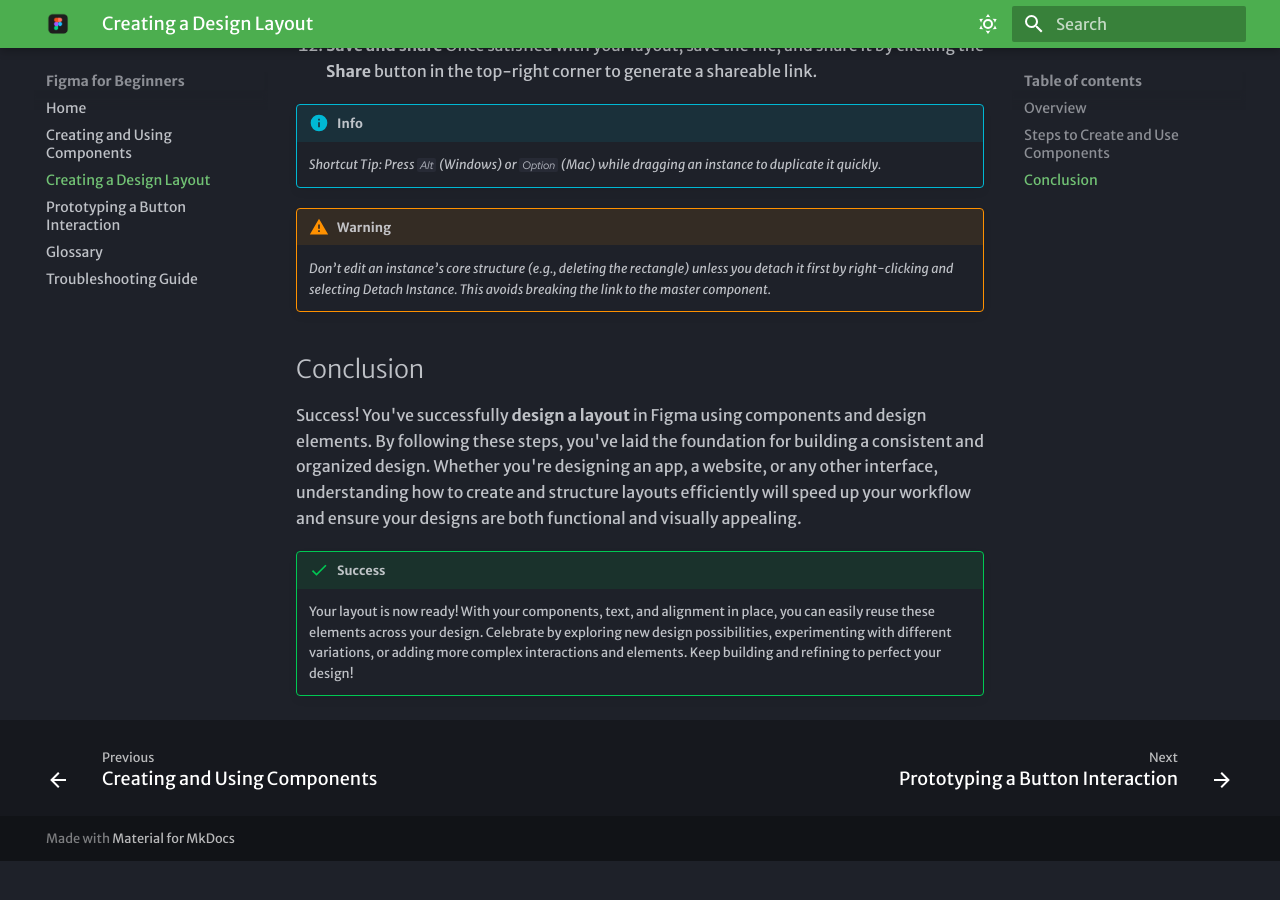
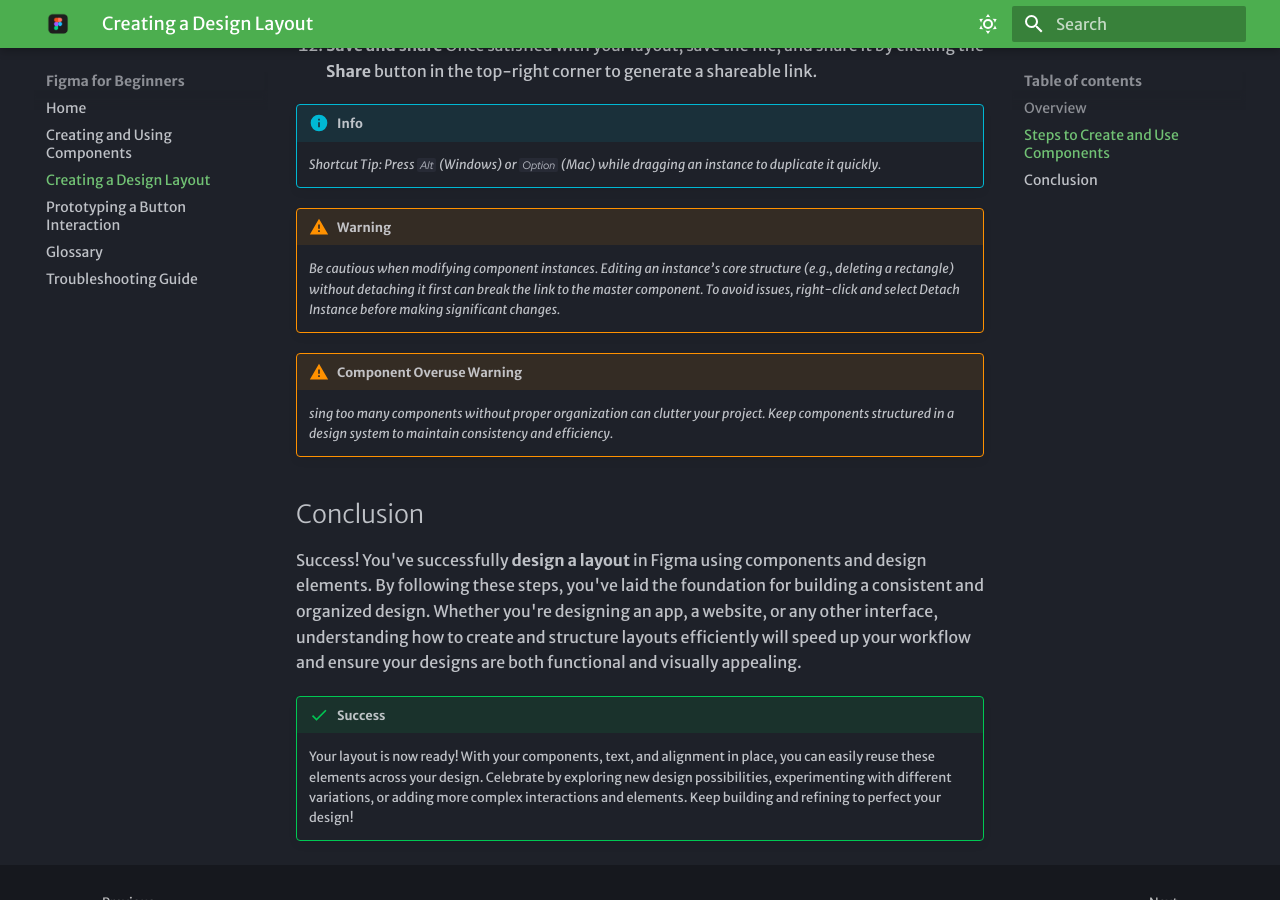
Before and after one commit to RamandeepKaurKainth/mkdocs-Comm2216, an MkDocs documentation site: the page built from docs/design-layout.md, in a window 1280 px wide and 900 px high, scrolled down 1273 px. Built offline with MkDocs 1.6.1 and Material for MkDocs 9.7.7, drawn with Linux system fonts in a browser that asks for light colours; before the commit the page ends 2134 px from its top, so only the background shows below that.

Commit message:
add info and warning for design layout

```diff
--- a/docs/design-layout.md
+++ b/docs/design-layout.md
@@ -22,7 +22,10 @@ Components in **Figma** are reusable design elements (like buttons or icons) tha
     *Shortcut Tip: Press `Alt` (Windows) or `Option` (Mac) while dragging an instance to duplicate it quickly.*
 
 !!! warning "Warning"
-    *Don’t edit an instance’s core structure (e.g., deleting the rectangle) unless you detach it first by right-clicking and selecting Detach Instance. This avoids breaking the link to the master component.*
+    *Be cautious when modifying component instances. Editing an instance’s core structure (e.g., deleting a rectangle) without detaching it first can break the link to the master component. To avoid issues, right-click and select Detach Instance before making significant changes.*
+
+!!! warning "Component Overuse Warning"
+    *sing too many components without proper organization can clutter your project. Keep components structured in a design system to maintain consistency and efficiency.*
 
 ## Conclusion
 
```
